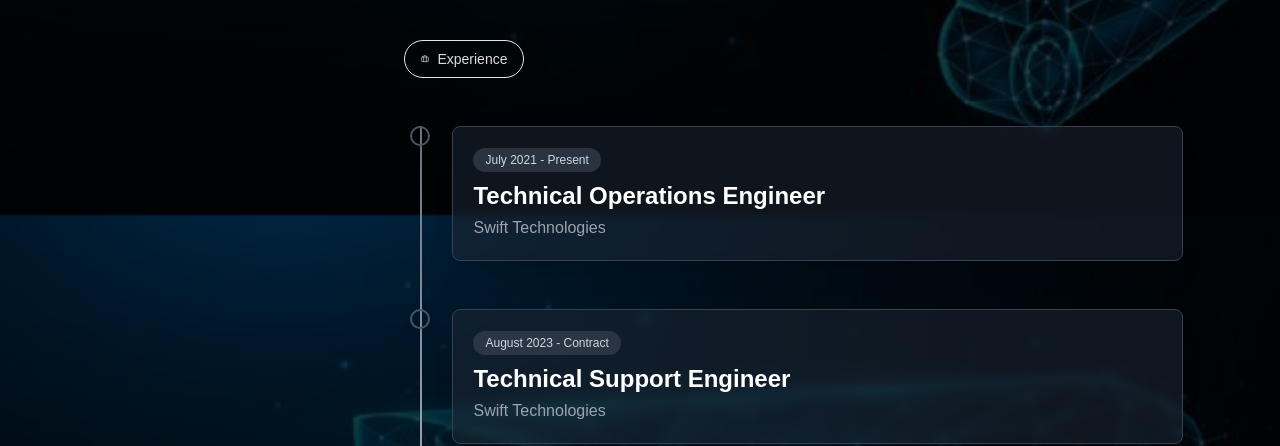
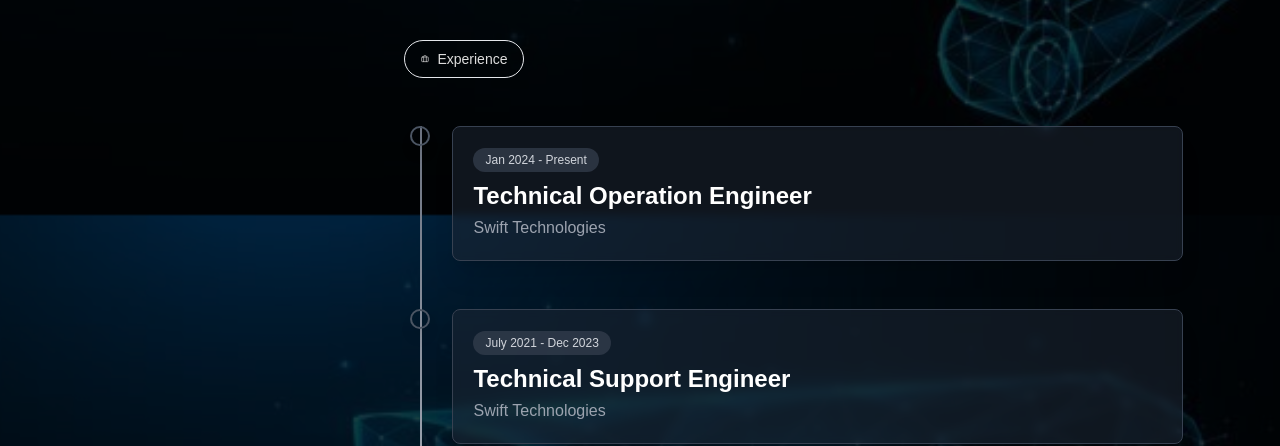
Before and after one commit to DianaWangui/sarah-portfolio, a Next.js app: page /landingpage in a window 1280 px wide. Shown: the part 3785-4231 px from the top of the page. Built offline with nearby package versions, Linux system fonts and the light colour scheme.

Commit message:
experience

```diff
--- a/app/landingpage/components/experience.js
+++ b/app/landingpage/components/experience.js
@@ -5,12 +5,12 @@ const Experience = () => {
   // Experience dummy data
   const experienceData = [
     {
-      date: "July 2021 - Present",
-      title: "Technical Operations Engineer",
+      date: "Jan 2024 - Present",
+      title: "Technical Operation Engineer",
       company: "Swift Technologies",
     },
     {
-      date: "August 2023 - Contract",
+      date: " July 2021 - Dec 2023",
       title: "Technical Support Engineer",
       company: "Swift Technologies",
     },
```
